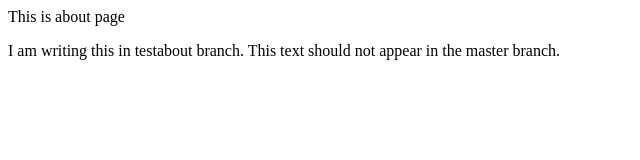
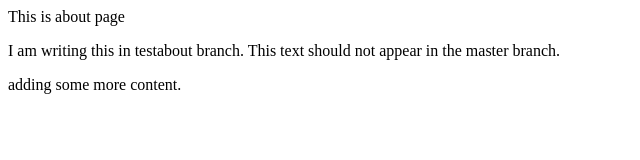
Before and after one commit to psahalot/testrepo, a plain HTML site: page about.html in a window 1280 px wide. Shown: the whole page, without its empty margins (0-640 px from the left). Drawn offline with Linux system fonts and the light colour scheme.

Commit message:
added origin

```diff
--- a/about.html
+++ b/about.html
@@ -13,5 +13,6 @@ and open the template in the editor.
     <body>
         <div>This is about page</div>
         <p> I am writing this in testabout branch. This text should not appear in the master branch. </p>
+        <p> adding some more content. </p>
     </body>
 </html>
```
